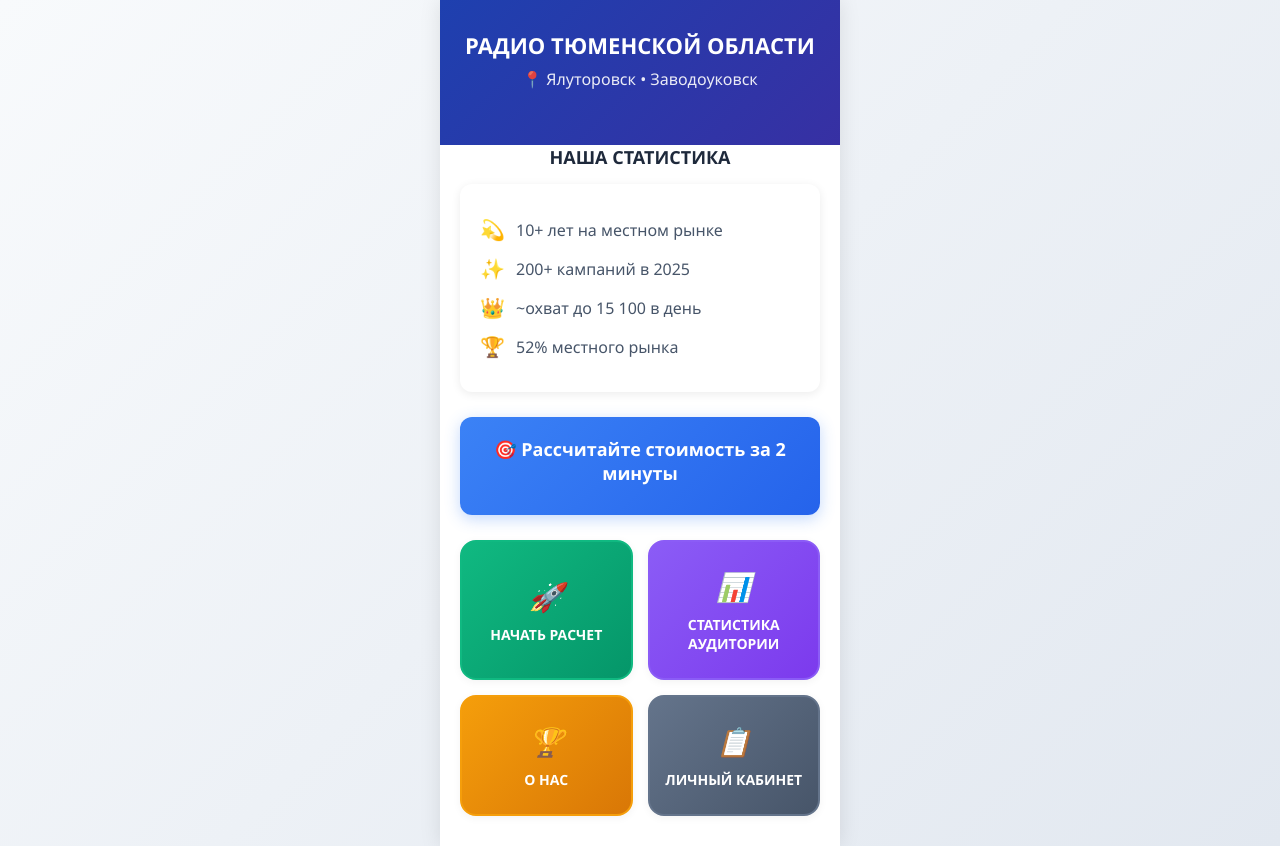
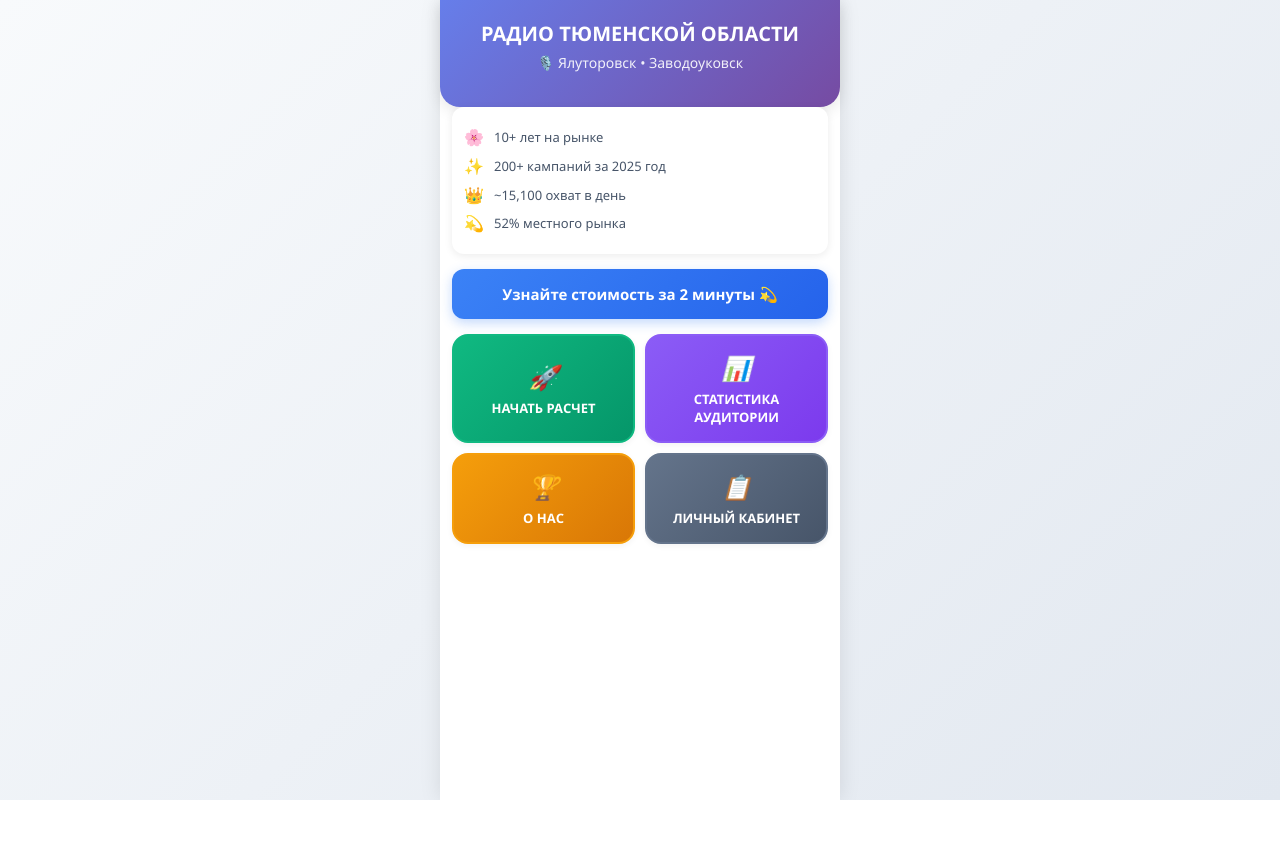
Before and after one commit to akhlistunov-sys/-YaRadioBot, a plain HTML site: page frontend/index.html in a window 1280 px wide. After the commit the page ends 800 px from the top, so only its background shows below. Drawn offline with Linux system fonts and the light colour scheme; a script that the page names is missing.

Commit message:
Update index.html

```diff
--- a/frontend/index.html
+++ b/frontend/index.html
@@ -1,5 +1,3 @@
-<!-- [file name]: frontend/index.html -->
-<!-- [file content begin] -->
 <!DOCTYPE html>
 <html lang="ru">
 <head>
@@ -31,91 +29,82 @@
         }
 
         .header {
-            background: linear-gradient(135deg, #1e40af, #3730a3);
+            background: linear-gradient(135deg, #667eea, #764ba2);
             color: white;
-            padding: 30px 20px;
+            padding: 20px 12px;
             text-align: center;
             flex-shrink: 0;
+            border-radius: 0 0 20px 20px;
+            box-shadow: 0 4px 15px rgba(0,0,0,0.1);
         }
 
         .header h1 {
-            font-size: 22px;
+            font-size: 20px;
             font-weight: 700;
-            margin-bottom: 8px;
+            margin-bottom: 6px;
         }
 
         .location {
-            font-size: 16px;
+            font-size: 14px;
             opacity: 0.9;
-            margin-bottom: 25px;
+            margin-bottom: 15px;
         }
 
         .stats-section {
-            padding: 0 20px;
-            margin-bottom: 25px;
-        }
-
-        .stats-title {
-            text-align: center;
-            font-size: 18px;
-            font-weight: 600;
-            color: #1e293b;
+            padding: 0 12px;
             margin-bottom: 15px;
         }
 
         .stats-list {
             background: white;
             border-radius: 12px;
-            padding: 20px;
-            box-shadow: 0 2px 10px rgba(0,0,0,0.08);
+            padding: 12px;
+            box-shadow: 0 2px 8px rgba(0,0,0,0.08);
+            font-size: 13px;
+            line-height: 1.3;
         }
 
         .stat-item {
             display: flex;
             align-items: center;
-            margin: 12px 0;
-            font-size: 16px;
+            margin: 8px 0;
             color: #475569;
         }
 
         .stat-icon {
-            font-size: 20px;
-            margin-right: 12px;
-            width: 24px;
+            font-size: 16px;
+            margin-right: 10px;
+            width: 20px;
             text-align: center;
         }
 
         .cta-section {
             background: linear-gradient(135deg, #3b82f6, #2563eb);
             color: white;
-            padding: 20px;
+            padding: 15px;
             text-align: center;
-            margin: 0 20px 25px;
+            margin: 0 12px 15px;
             border-radius: 12px;
-            box-shadow: 0 4px 15px rgba(59, 130, 246, 0.3);
-        }
-
-        .cta-text {
-            font-size: 18px;
+            box-shadow: 0 4px 12px rgba(59, 130, 246, 0.3);
+            font-size: 15px;
             font-weight: 600;
-            margin-bottom: 10px;
         }
 
         .menu-grid {
             display: grid;
             grid-template-columns: 1fr 1fr;
-            gap: 15px;
-            padding: 0 20px;
-            margin-bottom: 30px;
+            gap: 10px;
+            padding: 0 12px;
+            margin-bottom: 20px;
         }
 
         .menu-btn {
             background: white;
             color: #1e293b;
             border: 2px solid #e2e8f0;
-            padding: 25px 15px;
+            padding: 15px 10px;
             border-radius: 16px;
-            font-size: 14px;
+            font-size: 13px;
             font-weight: 600;
             cursor: pointer;
             transition: all 0.3s ease;
@@ -124,19 +113,19 @@
             align-items: center;
             justify-content: center;
             text-align: center;
-            min-height: 100px;
-            box-shadow: 0 2px 8px rgba(0,0,0,0.05);
+            min-height: 80px;
+            box-shadow: 0 2px 6px rgba(0,0,0,0.05);
         }
 
         .menu-btn:hover {
             transform: translateY(-2px);
-            box-shadow: 0 8px 20px rgba(0,0,0,0.1);
+            box-shadow: 0 6px 15px rgba(0,0,0,0.1);
             border-color: #3b82f6;
         }
 
         .menu-btn i {
-            font-size: 28px;
-            margin-bottom: 10px;
+            font-size: 24px;
+            margin-bottom: 6px;
         }
 
         .btn-campaign {
@@ -176,33 +165,32 @@
     <div class="container">
         <div class="header">
             <h1>РАДИО ТЮМЕНСКОЙ ОБЛАСТИ</h1>
-            <div class="location">📍 Ялуторовск • Заводоуковск</div>
+            <div class="location">🎙️ Ялуторовск • Заводоуковск</div>
         </div>
 
         <div class="stats-section">
-            <div class="stats-title">НАША СТАТИСТИКА</div>
             <div class="stats-list">
                 <div class="stat-item">
-                    <div class="stat-icon">💫</div>
-                    <div>10+ лет на местном рынке</div>
+                    <div class="stat-icon">🌸</div>
+                    <div>10+ лет на рынке</div>
                 </div>
                 <div class="stat-item">
                     <div class="stat-icon">✨</div>
-                    <div>200+ кампаний в 2025</div>
+                    <div>200+ кампаний за 2025 год</div>
                 </div>
                 <div class="stat-item">
                     <div class="stat-icon">👑</div>
-                    <div>~охват до 15 100 в день</div>
+                    <div>~15,100 охват в день</div>
                 </div>
                 <div class="stat-item">
-                    <div class="stat-icon">🏆</div>
+                    <div class="stat-icon">💫</div>
                     <div>52% местного рынка</div>
                 </div>
             </div>
         </div>
 
         <div class="cta-section">
-            <div class="cta-text">🎯 Рассчитайте стоимость за 2 минуты</div>
+            Узнайте стоимость за 2 минуты 💫
         </div>
 
         <div class="menu-grid">
@@ -265,4 +253,3 @@
     </script>
 </body>
 </html>
-<!-- [file content end] -->
```
